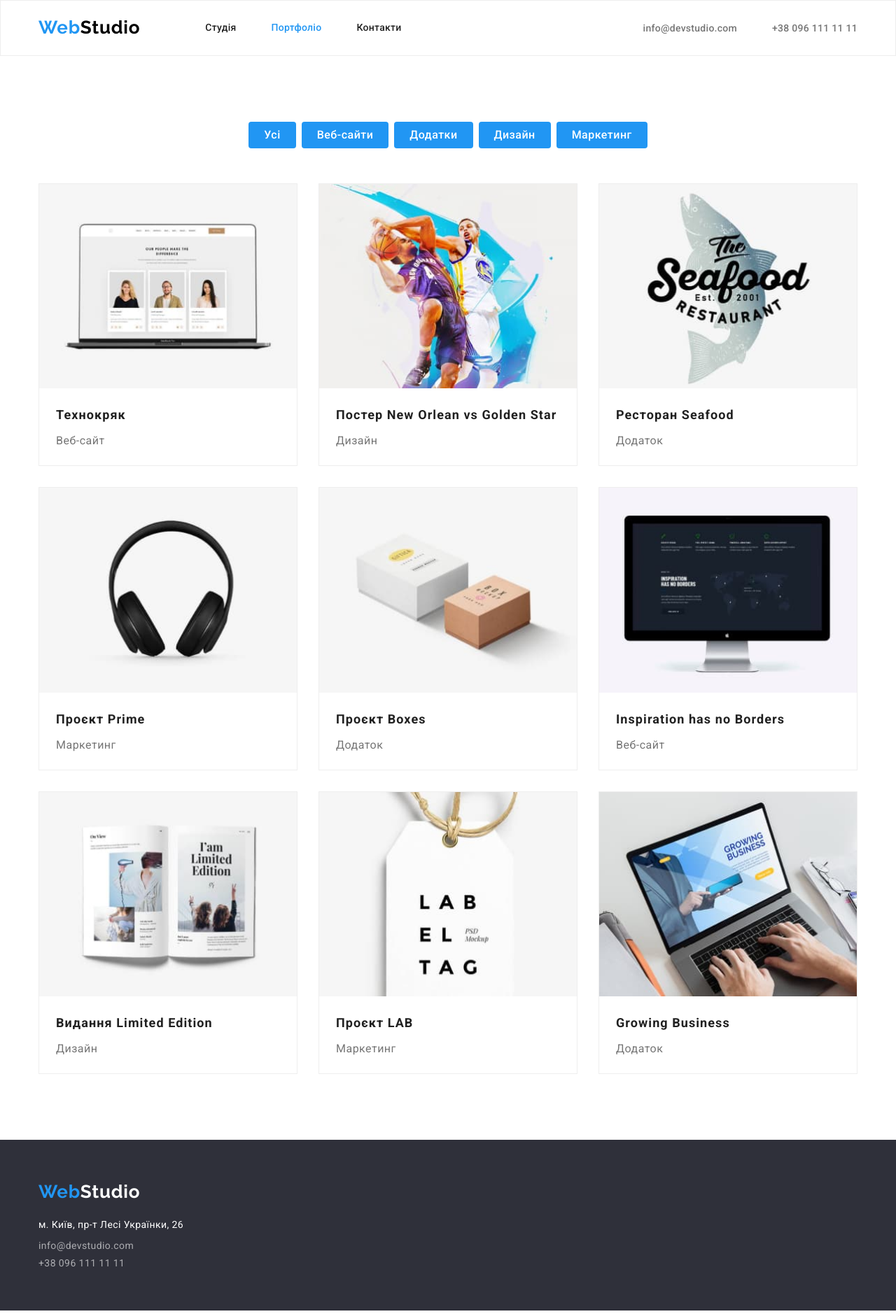
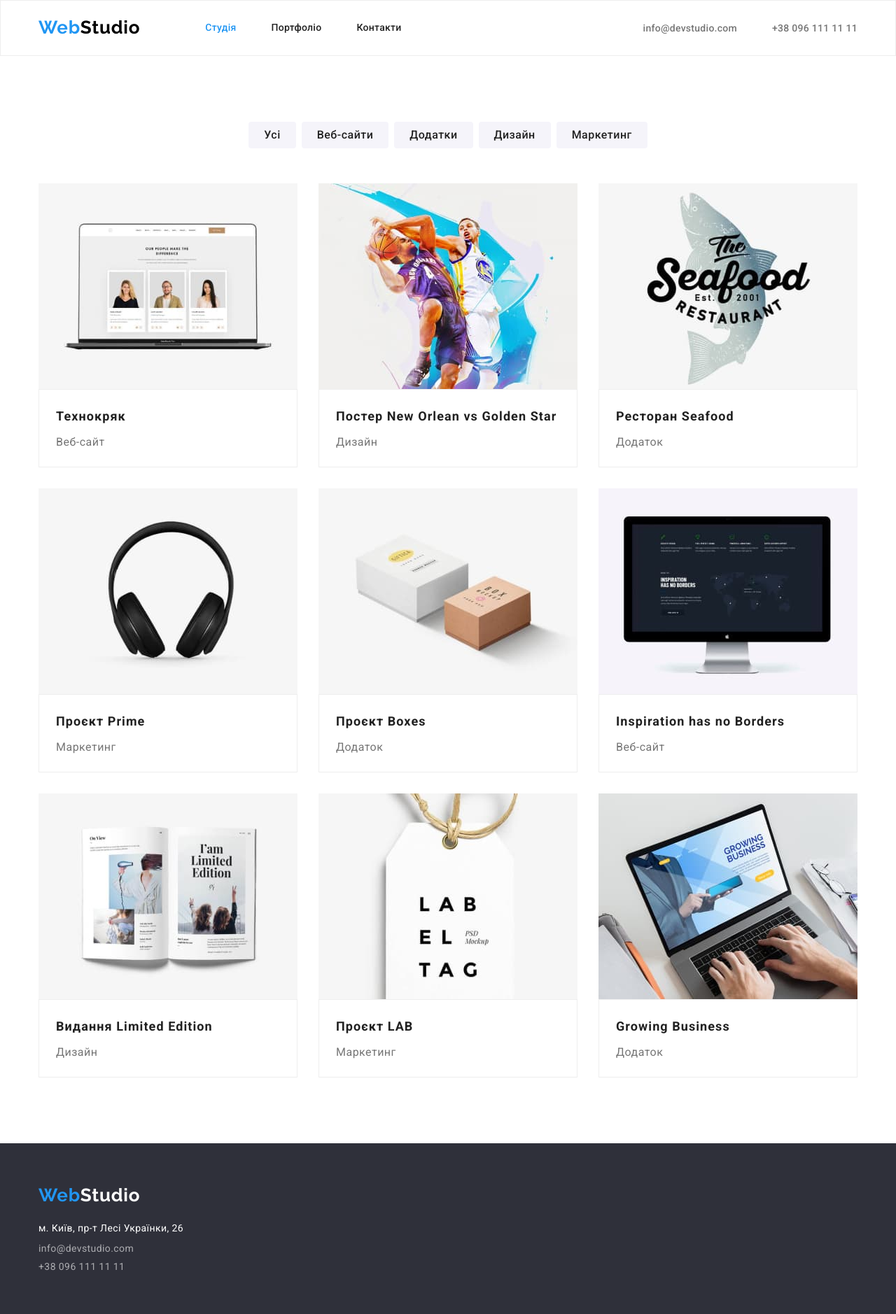
Before and after one commit to NewCreator22/goit-markup-hw-03, a plain HTML site: page portfolio.html in a window 1280 px wide. Shown: the whole page at 70% size. Drawn offline with nearby package versions, Linux system fonts and the light colour scheme.

Commit message:
правки

```diff
--- a/css/styles.css
+++ b/css/styles.css
@@ -16,14 +16,27 @@ h6 {
   margin: 0;
 }
 
+img {
+  display: block;
+  max-width: 100%;
+  height: auto;
+}
+
+address {
+  font-style: normal;
+}
+
+button {
+  display: block;
+  cursor: pointer;
+  bottom: none;
+  border-radius: 4px;
+}
+
 ul,
 ol {
   margin: 0;
   padding-left: 0;
-}
-
-img {
-  display: block;
 }
 
 body {
@@ -36,6 +49,8 @@ body {
 
 .list {
   list-style: none;
+  padding-left: 0;
+  margin: 0;
 }
 
 .link {
@@ -62,12 +77,6 @@ body {
   overflow: hidden;
 }
 
-img {
-  display: block;
-  max-width: 100%;
-  height: auto;
-}
-
 /* .section {
   padding-top: 94px;
   padding-bottom: 94px;
@@ -79,14 +88,12 @@ img {
   padding-top: 24px;
   padding-bottom: 24px;
   height: 80px;
-  background: var(--primary-text-color);
   border: 1px solid #eeeeee;
 }
 
 .header-container {
   display: flex;
   align-items: center;
-  justify-content: space-between;
 }
 
 .header-list {
@@ -96,6 +103,7 @@ img {
 
 .header-contact {
   display: flex;
+  margin-left: auto;
 }
 
 .header-navigation {
@@ -137,10 +145,6 @@ img {
 }
 
 .header-mail {
-  width: 135px;
-  height: 16px;
-  left: 1078px;
-  top: 32px;
   font-weight: 500;
   font-size: 14px;
   line-height: 1.33;
@@ -150,10 +154,6 @@ img {
 }
 
 .header-tel {
-  width: 122px;
-  height: 16px;
-  left: 1263px;
-  top: 32px;
   font-weight: 500;
   font-size: 14px;
   line-height: 1.33;
@@ -177,7 +177,8 @@ img {
   letter-spacing: 0.06em;
   text-transform: uppercase;
   color: var(--primary-text-color);
-  margin-top: 0;
+  width: 696px;
+  margin: 0 auto;
   margin-bottom: 30px;
 }
 
@@ -392,8 +393,8 @@ img {
   color: var(--accent-color);
 }
 
-.footer-contact {
-  padding-top: 20px;
+.contact-address {
+  margin-top: 20px;
 }
 
 .contact-item:not(:last-child) {
@@ -410,6 +411,7 @@ img {
 .filters-list {
   display: flex;
   justify-content: center;
+  margin-bottom: 50px;
   gap: 8px;
 }
 
@@ -420,20 +422,19 @@ img {
   font-size: 16px;
   line-height: 1.62;
   display: flex;
-  margin-bottom: 50px;
 
   letter-spacing: 0.03em;
   border: none;
   border-radius: 4px;
-  color: var(--primary-text-color);
-  background-color: var(--accent-color);
+  color: var(--title-text-color);
+  background-color: #f5f4fa;
   padding: 6px 22px;
 }
 
 .button-filters:hover,
 .button-filters:focus {
-  color: var(--title-text-color);
-  background-color: #f5f4fa;
+  color: var(--primary-text-color);
+  background-color: var(--accent-color);
 }
 
 /* ---------------Портфоліо------------- */
@@ -445,8 +446,6 @@ img {
 
 .portfolio-content {
   width: 370px;
-  background: var(--primary-text-color);
-  border: 1px solid #eeeeee;
   margin-right: 30px;
   margin-bottom: 30px;
   /* filter: drop-shadow(0px 4px 4px rgba(0, 0, 0, 0.25)); */
@@ -461,6 +460,7 @@ img {
 }
 
 .portfolio-item {
+  border: 1px solid #eeeeee;
   padding-top: 20px;
   padding-bottom: 20px;
   padding-left: 24px;
--- a/portfolio.html
+++ b/portfolio.html
@@ -30,19 +30,17 @@
           >
           <ul class="header-list list">
             <li>
-              <a class="header-item link" href="./index.html">Студія</a>
+              <a class="header-item link current" href="./index.html">Студія</a>
             </li>
             <li>
-              <a class="header-item link current" href="./portfolio.html"
-                >Портфоліо</a
-              >
+              <a class="header-item link" href="./portfolio.html">Портфоліо</a>
             </li>
             <li>
               <a class="header-item link" href="#">Контакти</a>
             </li>
           </ul>
         </nav>
-        <div class="header-connect">
+
         <ul class="header-contact list">
           <li>
             <a class="header-mail link" href="mailto:info@devstudio.com"
@@ -55,7 +53,6 @@
             >
           </li>
         </ul>
-        </div>
       </div>
     </header>
 
```
Also changed, not shown: index.html (+1 -4 lines). Lines whose indentation alone changed are shown as unchanged.
